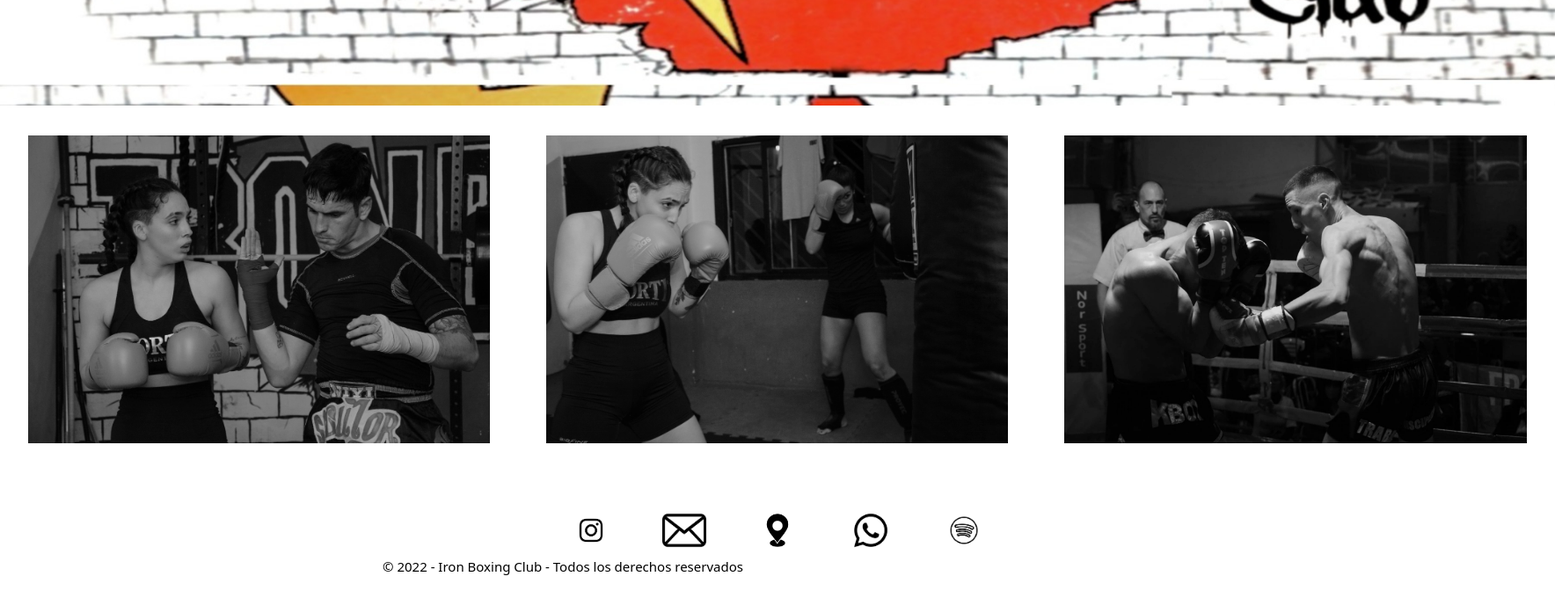
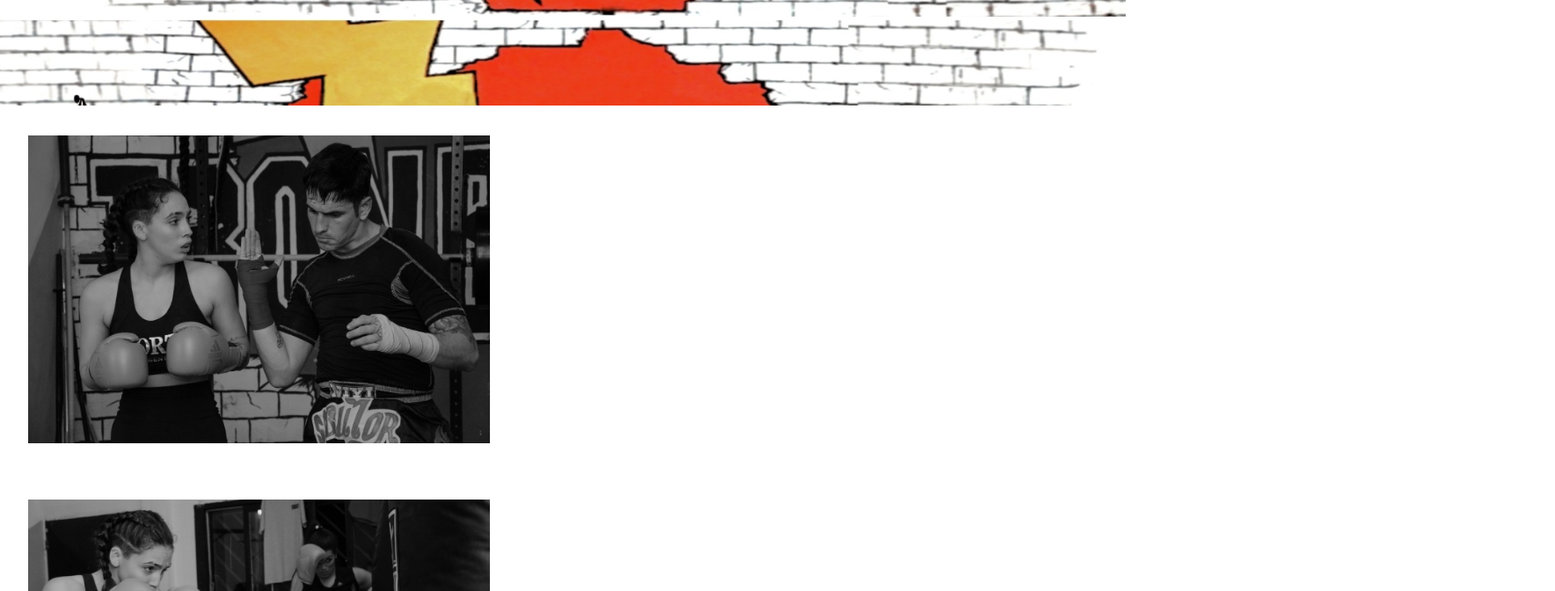
Before and after one commit to RodriMarco/ProyectofinalRJS, a React (Create React App) app: page / in a window 1280 px wide. Shown: the part 580-1252 px from the top of the page at 88% size, 1768 px wide, since content can reach past the window. Built offline with nearby package versions, Linux system fonts and the light colour scheme.

Commit message:
modificaciones para responsive

```diff
--- a/src/pages/ProfesoresPage.js
+++ b/src/pages/ProfesoresPage.js
@@ -5,7 +5,7 @@
     return (
         <section id="cuerposecc2">
           <h2 id="titulosecc2">Elegi a tu proximo profesor!</h2>
-  <div class="grillaprofes">
+  <div class="grillaprofes" id='profesores'>
 
     <div id="Profe1">
       <img class="imgredonda" src="Imagenes/ProfeEva.jpg"  alt=""></img>
--- a/src/styles/components/pages/HomePage.css
+++ b/src/styles/components/pages/HomePage.css
@@ -57,14 +57,8 @@
     flex-direction: row;
     justify-content: space-around;
     align-items: center;
-    margin-left: 35%;
-    margin-right: 35%;
 }
 
-#logoRedes{
-    width: 50px;
-    height:50px;
-}
 
 .formulario p {
     color: rgb(44, 31, 27);
@@ -111,11 +105,11 @@
         display: grid;
         grid-template-areas:
 
-        "ImgPrinc ImgPrinc"
-        "Mapa     Mapa"
-        "Contacto Contacto";
+        "ImgPrinc"
+        "Imgs"
+        "redes";
 
-        grid-template-columns: auto ;
+        grid-template-columns: 100% ;
         grid-template-rows:  200px auto auto;
     }
     #inicio:hover h1 {
@@ -123,6 +117,15 @@
         left: 1.4em;
     }
 
+    #imagenes{
+        grid-area: Imgs;
+        display: block;
+        justify-content: space-evenly;
+        margin:0;
+        background-color: white;
+        width: 200px;
+        height: auto;
+    }
     .formulario p label {
         min-width: 80px;
     }
@@ -135,6 +138,16 @@
         font-size: 8px;
         padding: 2px 8px;
         left: 5rem;
+    }
+
+    #redes{
+        margin-left: 35%;
+        margin-right: 35%;
+    }
+
+    #logoRedes{
+        width: 20px;
+        height:20px;
     }
 }
 
@@ -173,4 +186,14 @@
         padding: 6px 20px;
         left: 5rem;
     }
+
+    #redes{
+        margin-left: 35%;
+        margin-right: 35%;
+    }
+
+    #logoRedes{
+        width: 50px;
+        height:50px;
+    }
 }
--- a/src/styles/components/pages/Profesores.css
+++ b/src/styles/components/pages/Profesores.css
@@ -40,24 +40,24 @@
     text-align: center;
 }
 
-.grillaprofes h2, h3, .Link{
+#profesores h2{
     color: purple;
     text-shadow: 1px 1px 2px  rgb(40, 40, 40);
     background-color: rgb(255, 255, 255);
     visibility: none;
 }
-/* .grillaprofes h3{
+#profesores h3{
     color: purple;
     text-shadow: rgb(40, 40, 40);
     background-color: white;
     visibility: none;
 }
-.grillaprofes Link{
+#profesores .Link{
     color: purple;
     text-shadow: rgb(40, 40, 40);
     background-color: white;
     visibility: none;
-} */
+}
 
  @media screen and (min-width:200px){
 
@@ -96,7 +96,7 @@
         grid-column: 25% 25% 25% 25%;
         grid-template-rows: 100px auto auto;
     }
-    /* #Profe1 h2, h3, Link:hover{
+    #Profe1:hover h2{
         color: purple;
         visibility: visible;
     }
@@ -127,7 +127,7 @@
     #Profe8 h2, h3, Link:hover{
         color: purple;
         visibility: visible;
-    } */
+    }
 
 
     #titulosecc2 {
```
Also changed, not shown: public/Imagenes/Captura de pantalla 2022-09-07 004518.jpg (added), src/pages/HomePage.js (line endings or trailing spaces).
